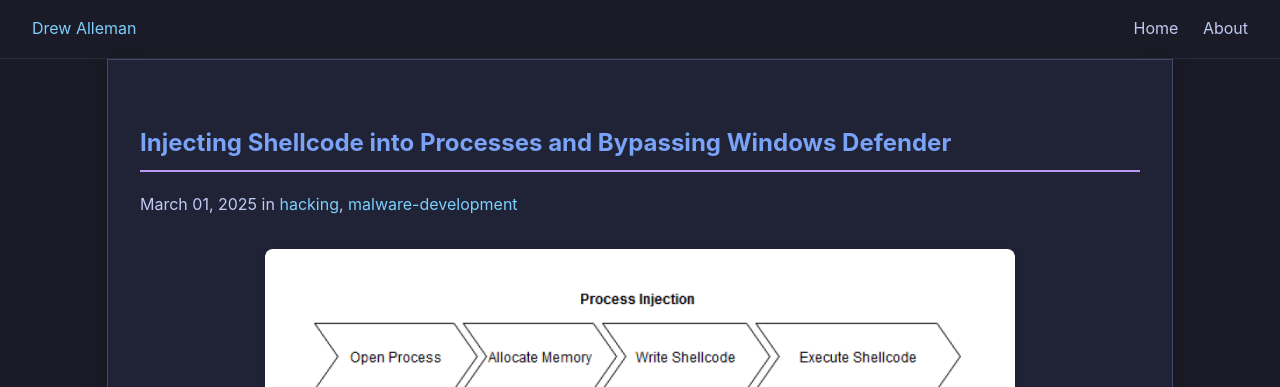
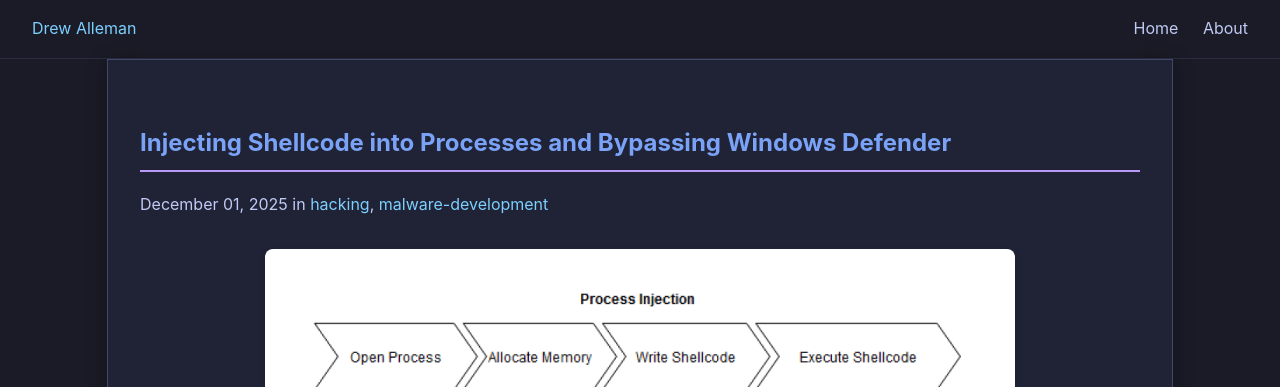
Before and after one commit to Drew-Alleman/drewalleman.xyz, a Jekyll site: the page built from _posts/2025-11-30-Injecting-Shellcode-into-Processes-and-Bypassing-Windows-Defender.md, in a window 1280 px wide and 900 px high. Shown: the top 387 px of the window. Built offline with Jekyll 4.4.1, drawn with Linux system fonts in a browser that asks for light colours; part of the change alters nothing that is shown.

```diff
--- a/_posts/2025-11-30-Injecting-Shellcode-into-Processes-and-Bypassing-Windows-Defender.md
+++ b/_posts/2025-11-30-Injecting-Shellcode-into-Processes-and-Bypassing-Windows-Defender.md
@@ -2,7 +2,7 @@
 layout: post
 title: Injecting Shellcode into Processes and Bypassing Windows Defender
 description: A blogpost showcasing code to inject obfuscated shellcode into a windows process and techniques to avoid windows defender
-date: 2025-02-30 22:38:22 -0700
+date: 2025-11-30 22:38:22 -0700
 categories:
   - hacking
   - malware-development
@@ -12,7 +12,7 @@ tags:
 image: /assets/images/process_injection.png
 image_alt: A blogpost showcasing code to inject obfuscated shellcode into a windows process and techniques to avoid windows defender
 author: Drew Alleman
-last_modified_at: 2025-02-30 22:38:22 -0700
+last_modified_at: 2025-11-30 22:38:22 -0700
 ---
 
 # Quicklinks
```
